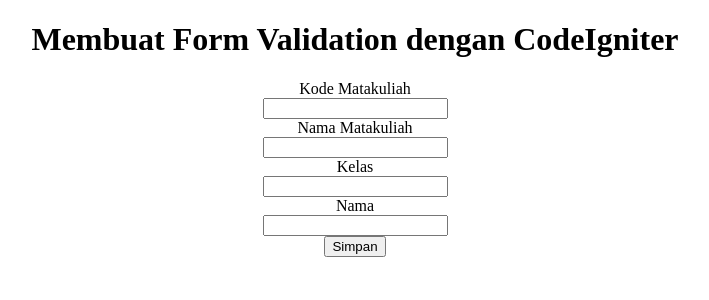
After one commit to Muzakki02/biodata1, a CodeIgniter app: page /pustaka/matakuliah in a window 1280 px wide. The commit adds this page. Shown: the top 300 px of the page, without its empty margins (285-994 px from the left). Run offline with CodeIgniter, Linux system fonts and the light colour scheme.

Commit message:
project saya

```diff
--- a/application/config/autoload.php
+++ b/application/config/autoload.php
@@ -58,7 +58,7 @@ $autoload['packages'] = array();
 |
 |	$autoload['libraries'] = array('user_agent' => 'ua');
 */
-$autoload['libraries'] = array();
+$autoload['libraries'] = array('form_validation');
 
 /*
 | -------------------------------------------------------------------
--- /dev/null
+++ b/application/controllers/Matakuliah.php
@@ -0,0 +1,39 @@
+<?php
+class Matakuliah extends CI_Controller
+{
+    public function index()
+    {
+        $this->load->view('form-matakuliah');
+    }
+
+    public function cetak()
+    {
+        $this->form_validation->set_rules('kode', 'Kode Matakuliah',  'required|min_length[3]', [
+            'required' => 'Kode Matakuliah Harus diisi',  'min_lenght' => 'Kode terlalu pendek'
+        ]);
+
+        $this->form_validation->set_rules('namaMTK', 'Nama Matakuliah',  'required|min_length[3]', [
+            'required' => 'Nama Matakuliah Harus diisi',  'min_lenght' => 'Nama terlalu pendek'
+        ]);
+
+        $this->form_validation->set_rules('kelas', 'Kelas',  'required|min_length[3]', [
+            'required' => 'kelas Harus diisi',  'min_lenght' => 'Kelas Salah'
+        ]);
+        $this->form_validation->set_rules('nama', 'Nama',  'required|min_length[3]', [
+            'required' => 'Nama Harus diisi',  'min_lenght' => 'Nama Mahasiwa salah'
+        ]);
+
+        if ($this->form_validation->run() != true) {
+            $this->load->view('form-matakuliah');
+        } else {
+            $data = [
+            'kode' => $this->input->post('kode'),
+            'namaMTK' => $this->input->post('namaMTK'),
+            'kelas' => $this->input->post('kelas'),
+            'nama' => $this->input->post('nama')
+            ];
+
+            $this->load->view('data-matakuliah', $data);
+        }
+    }
+}
--- /dev/null
+++ b/application/views/form-matakuliah.php
@@ -0,0 +1,22 @@
+<!DOCTYPE html>
+<html>
+<head>
+	<title>Membuat form validation dengan Codeigniter</title>
+</head>
+<body>
+	<center>
+	<h1>Membuat Form Validation dengan CodeIgniter</h1>
+	<?php echo validation_errors(); ?>
+	<?php echo form_open('Matakuliah/cetak'); ?>
+		<label>Kode Matakuliah</label><br/>
+		<input type="text" name="kode"><br/>
+		<label>Nama Matakuliah</label><br/>
+		<input type="text" name="namaMTK"><br/>
+		<label>Kelas</label><br/>
+		<input type="text" name="kelas"><br/>
+		<label>Nama</label><br/>
+		<input type="text" name="nama"><br/>
+		<input type="submit" value="Simpan">
+	</form>
+</body>
+</html>
--- a/application/views/v_header.php
+++ b/application/views/v_header.php
@@ -11,7 +11,6 @@
             <hgroup>
                 <h1>PHOTOLINE</h1>
                 <h3>Belajar Photography Untuk Pemula</h3>
-Codeigniter</h3>
             <hgroup>
             <nav>
                 <ul>
```
Also changed, not shown: application/views/data-matakuliah.php (added, +56 -0 lines).
